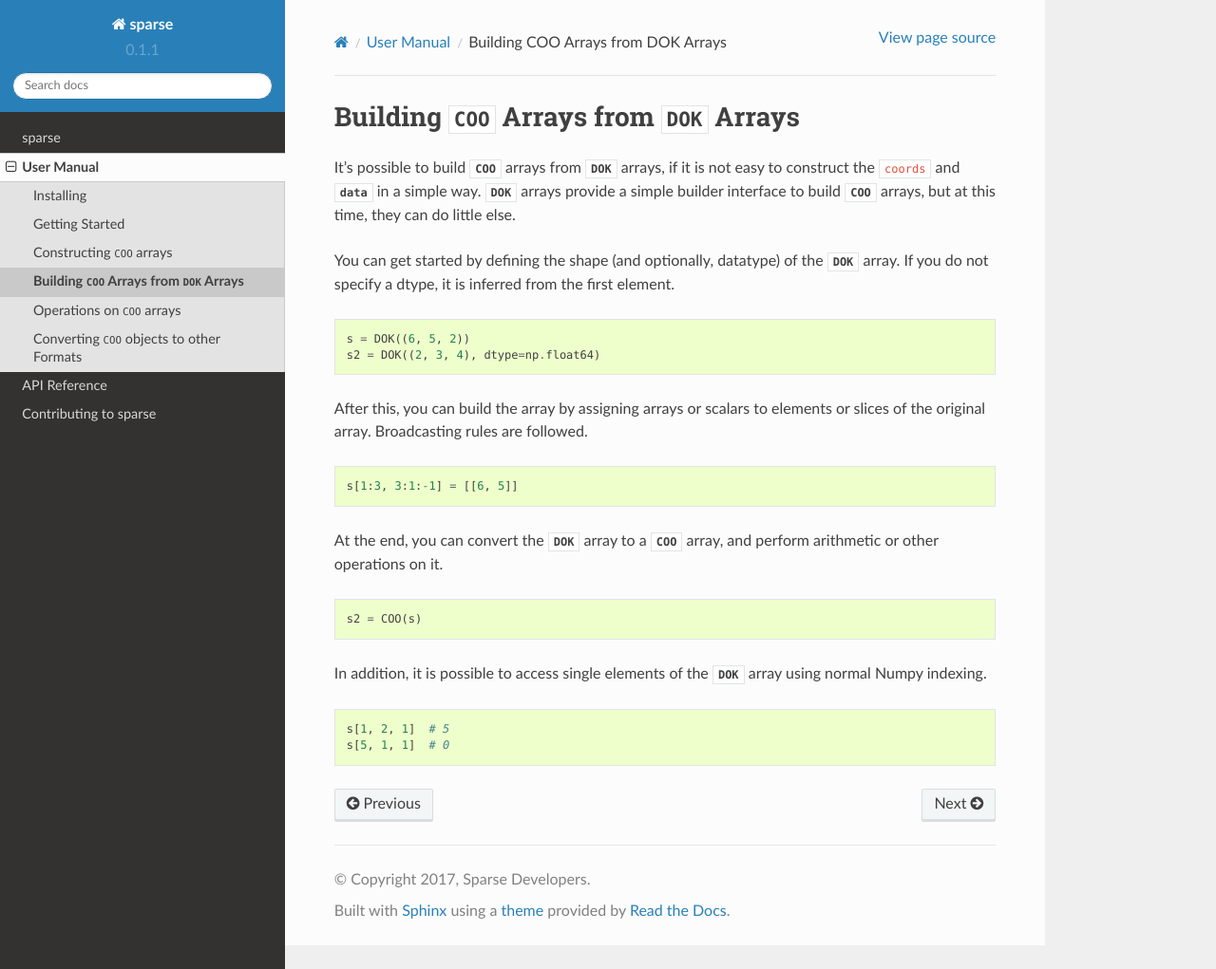
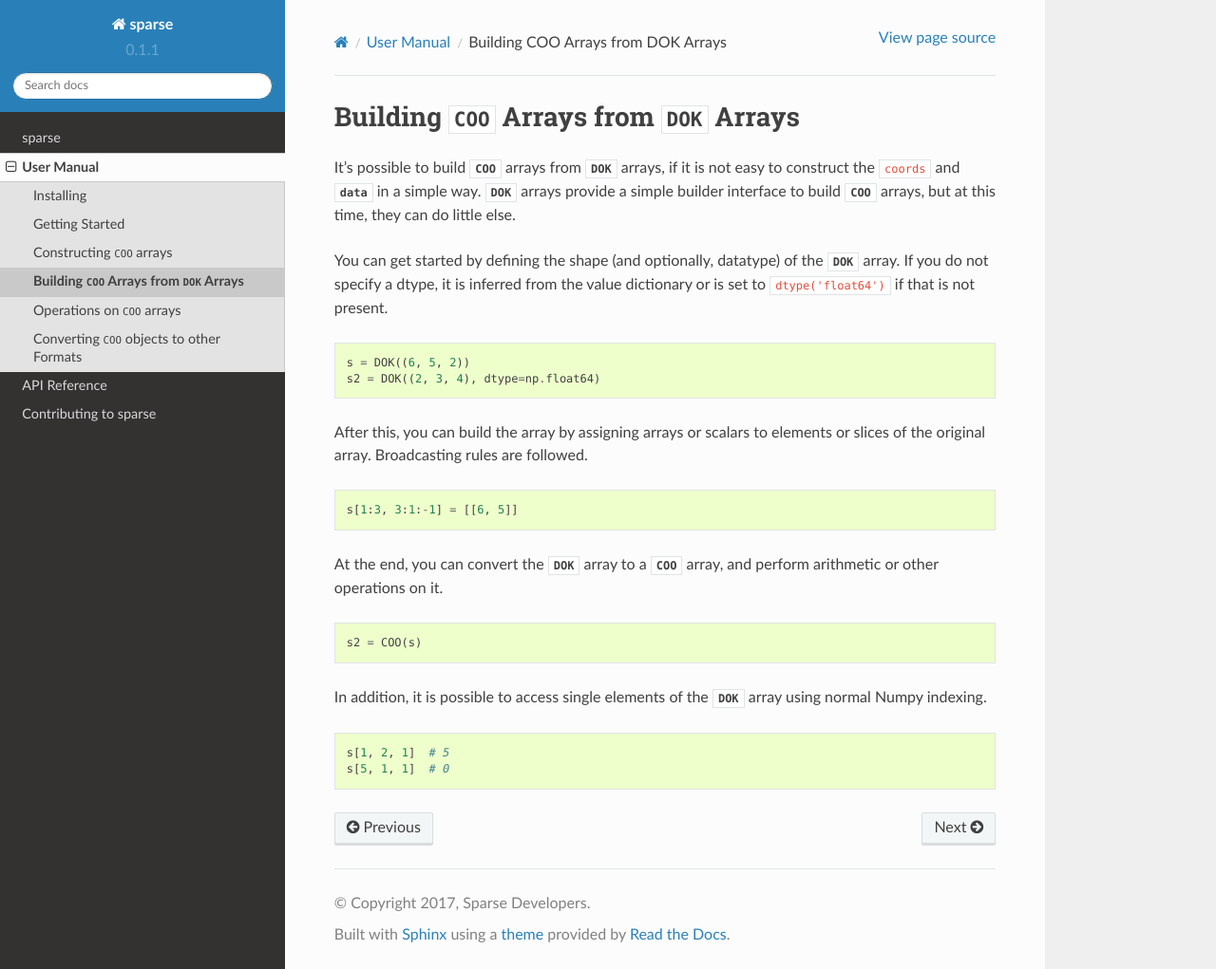
Before and after one commit to pydata/sparse, a Sphinx documentation site: the page built from docs/user_manual/building_dok.rst, in a window 1280 px wide and 1021 px high. Shown: the whole window at 95% size. Built offline with Sphinx 7.4.7 and the Read the Docs theme 2.0.0, drawn with Linux system fonts in a browser that asks for light colours.

Commit message:
Updated docs.

```diff
--- a/docs/user_manual/building_dok.rst
+++ b/docs/user_manual/building_dok.rst
@@ -8,8 +8,8 @@ arrays provide a simple builder interface to build :obj:`COO` arrays, but at
 this time, they can do little else.
 
 You can get started by defining the shape (and optionally, datatype) of the
-:obj:`DOK` array. If you do not specify a dtype, it is inferred from the first
-element.
+:obj:`DOK` array. If you do not specify a dtype, it is inferred from the value
+dictionary or is set to :code:`dtype('float64')` if that is not present.
 
 .. code-block:: python
 
```
